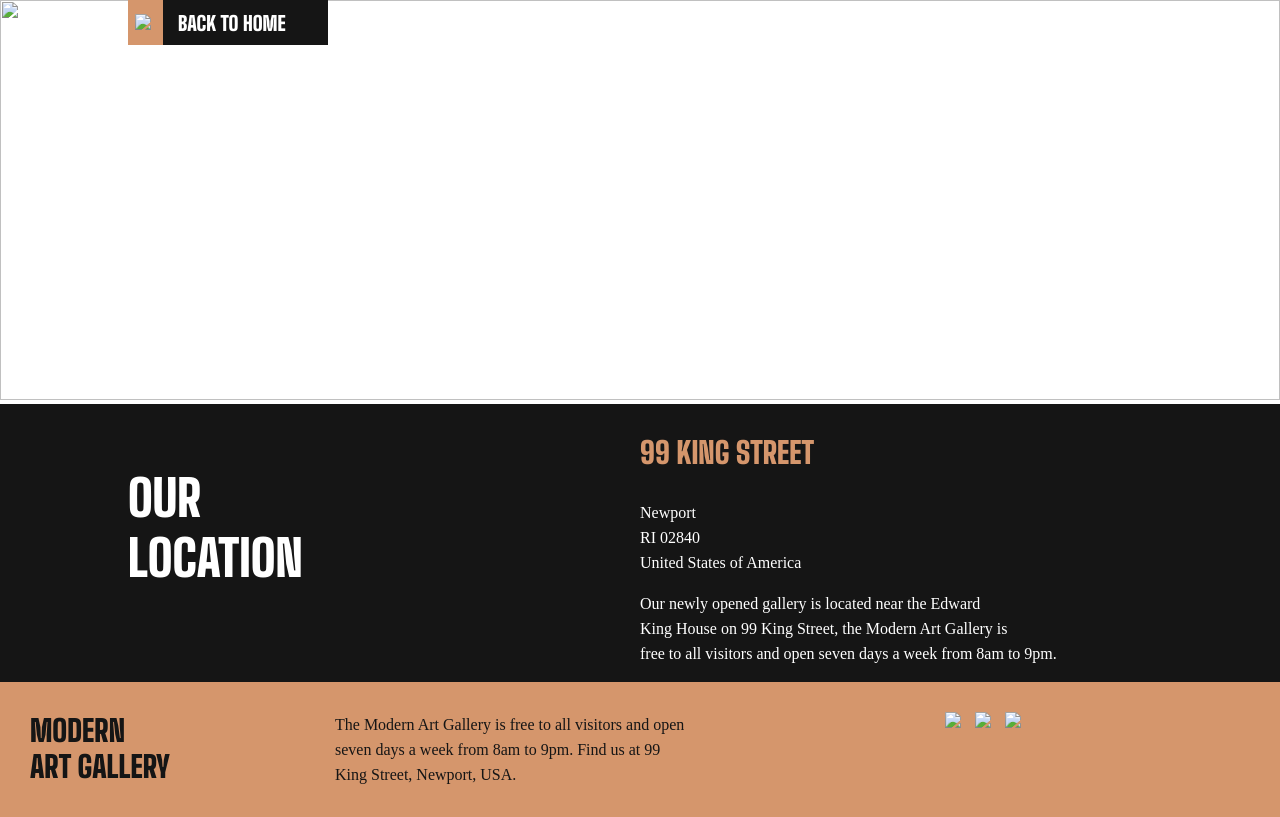
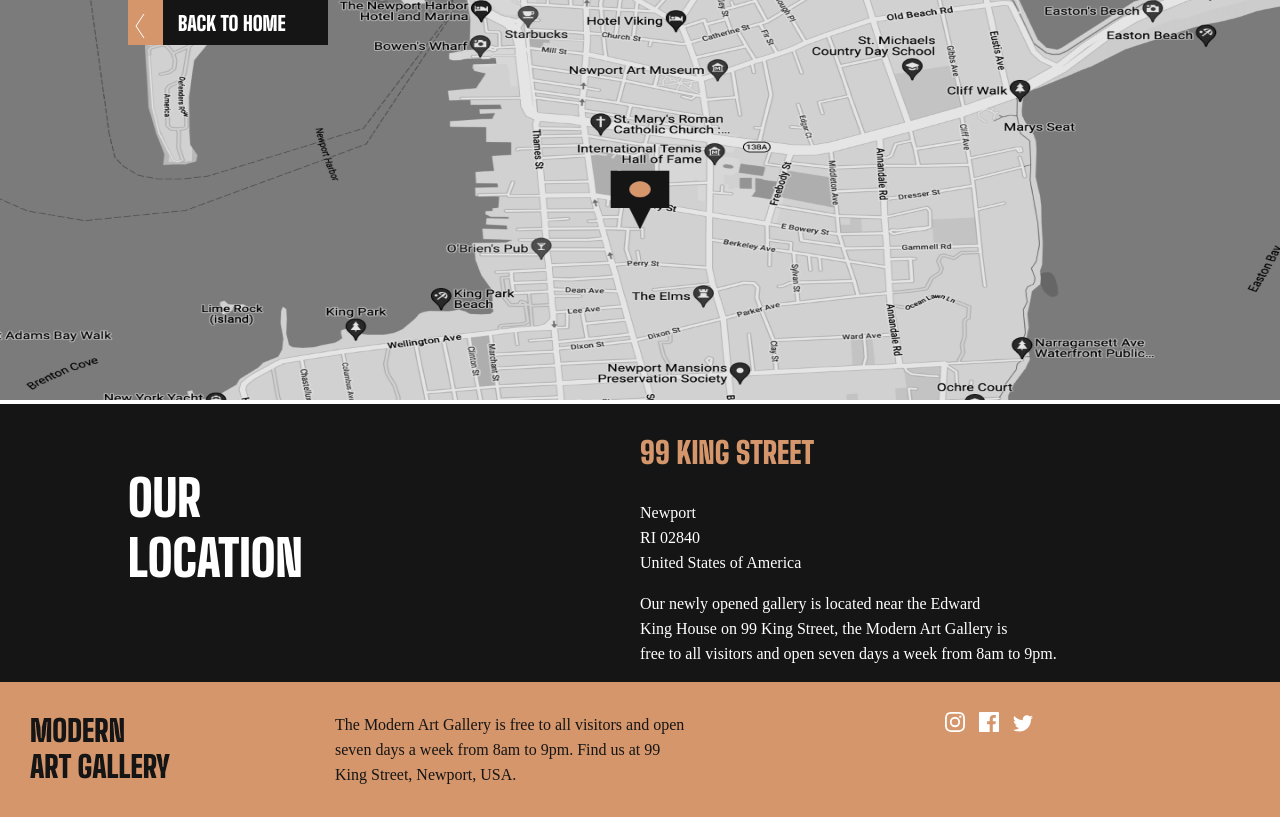
Before and after one commit to tikumah/art-gallery, a plain HTML site: page location.html in a window 1280 px wide. Drawn offline with Linux system fonts and the light colour scheme.

Commit message:
Update location.html

```diff
--- a/location.html
+++ b/location.html
@@ -11,11 +11,11 @@
 </head>
 <body>
     <div class="map-container section-four">
-    <img class="map" src="assets/desktop/image-map@2x.png">
-    <img class="map-mobile" src="assets/mobile/image-map@2x.png">
+    <img class="map" src="image-map@2x.png">
+    <img class="map-mobile" src="image-map@2x.png">
     <div class="location-link-back-to-home">
       <div><a href="index.html"><span class="back-link-text">Back To Home</span>
-          <div class="back-arrow-container"><img class="arrow-left" src="assets/icon-arrow-left.svg" /></div>
+          <div class="back-arrow-container"><img class="arrow-left" src="icon-arrow-left.svg" /></div>
         </a></div>
     </div>
   </div>
@@ -42,9 +42,9 @@
     <div class="footer-middle-text">  The Modern Art Gallery is free to all visitors and open<br> seven days a week
       from 8am to 9pm. Find us at 99<br> King Street, Newport, USA.</div>
     <div class="footer-links">
-      <a href="#"><img src="assets/icon-instagram.svg"></a>
-      <a href="#"><img src="assets/icon-facebook.svg"></a>
-      <a href="#"><img src="assets/icon-twitter.svg"></a>
+      <a href="#"><img src="icon-instagram.svg"></a>
+      <a href="#"><img src="icon-facebook.svg"></a>
+      <a href="#"><img src="icon-twitter.svg"></a>
     </div>
   </div>
 </body>
```
